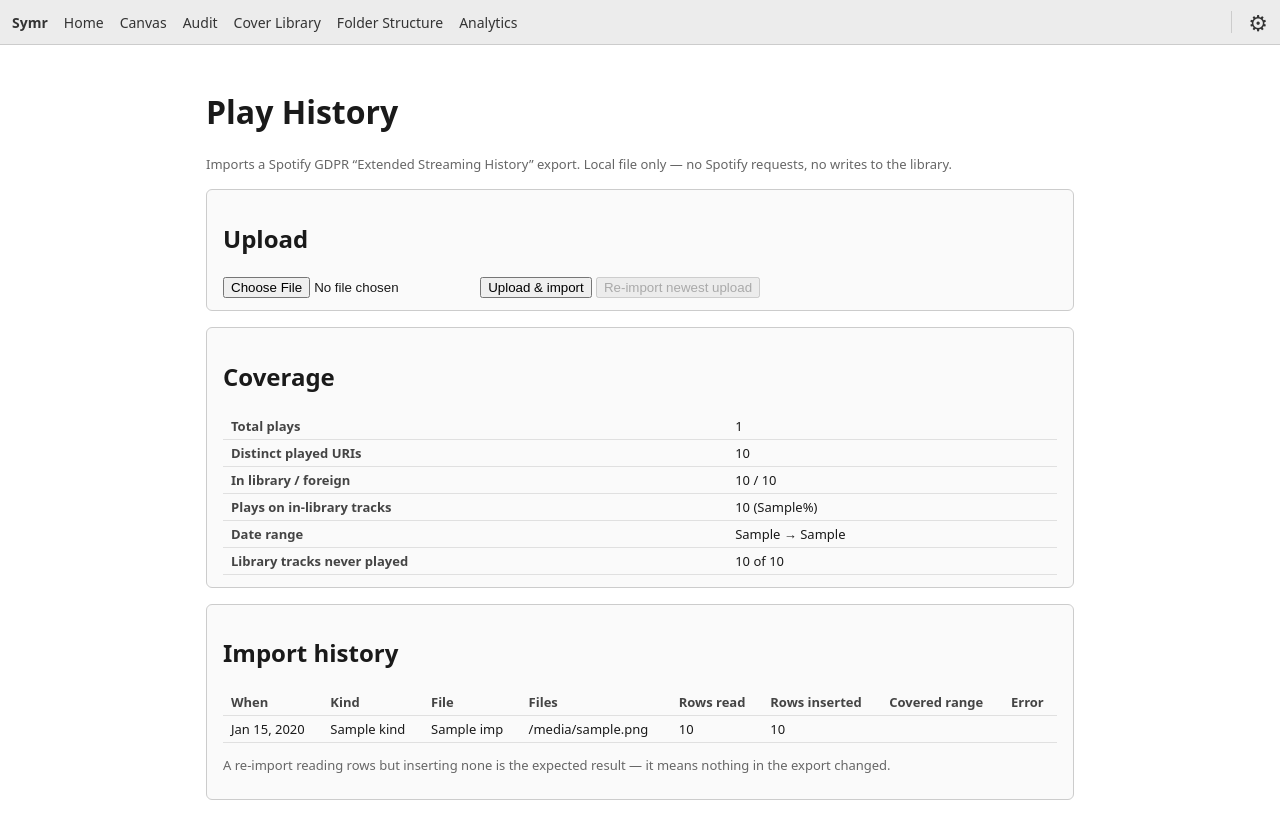
After one commit to FinnE145/Spotify-Manager, a Python web app: template templates/history_import.html in a window 1280 px wide. The commit adds this page. Run offline with Jinja, Linux system fonts and the light colour scheme; the template is opened without the code that fills it: most values are stand-ins (such as "Sample title", 1, 10 or a date in 2020).

Commit message:
Wire the play history page in at /dev/import
Upload, coverage and import-history panels, plus POST /api/history/import,
POST /api/history/reimport and GET /api/history/status. The status
endpoint returns the coverage counts alongside the run state, so the
page's poller refreshes both; every coverage query drives from track and
probes idx_play_uri, since track.uri carries no index of its own.

MAX_CONTENT_LENGTH is 150 MB against a current export of ~66 MB. Past it
Flask raises 413, which the existing HTTPException handler already
renders as JSON for /api/*.

The status payload also reports whether a snapshot pull is running, and
the page greys both buttons out while one is: the import endpoints answer
409 either way, but without this the upload only finds out after sending
the whole 66 MB body. The upload route checks the same thing before
copying the file anywhere, so a rejected import leaves no orphan folder.

Re-import targets the newest upload that actually parsed something. A
failed upload still creates its folder and its row, so without that
filter it would become the newest folder and re-import would quietly read
an empty directory instead of re-checking the last good export.

```diff
--- a/config.py
+++ b/config.py
@@ -16,6 +16,10 @@ SPOTIPY_CACHE_PATH = os.environ.get("SYMR_SPOTIPY_CACHE", ".spotipy_cache")
 APP_PORT = int(os.environ.get("SYMR_PORT", "45660"))
 APP_DEBUG = os.environ.get("SYMR_DEBUG", "0") == "1"
 
+# Upload ceiling for the streaming-history export zip (currently ~66 MB).
+# Flask raises 413 past it, which app.py's HTTPException handler renders.
+MAX_CONTENT_LENGTH = 150 * 1024 * 1024
+
 # Signs the Flask session cookie that carries the OAuth state token. A random
 # fallback works for local single-user use; set SYMR_SECRET_KEY to keep sessions
 # valid across restarts (e.g. an auth flow spanning a server restart).
--- a/static/css/style.css
+++ b/static/css/style.css
@@ -167,7 +167,8 @@ body.immersive {
 }
 
 #snapshot-progress-label button,
-#snapshot-progress-label a {
+#snapshot-progress-label a,
+#import-progress-label a {
   display: block;
   margin-top: 8px;
 }
--- /dev/null
+++ b/static/js/history_import.js
@@ -0,0 +1,180 @@
+(() => {
+  const uploadForm = document.getElementById("upload-form");
+  if (!uploadForm) return;
+
+  const fileInput = document.getElementById("history-file");
+  const uploadBtn = document.getElementById("upload-btn");
+  const reimportBtn = document.getElementById("reimport-btn");
+  const busyNote = document.getElementById("snapshot-busy-note");
+  const errorEl = document.getElementById("import-error");
+  const progressEl = document.getElementById("import-progress");
+  const progressFill = document.getElementById("import-progress-fill");
+  const progressLabel = document.getElementById("import-progress-label");
+
+  const COUNT_FIELDS = [
+    "total_plays",
+    "distinct_uris",
+    "in_library_uris",
+    "foreign_uris",
+    "in_library_plays",
+    "in_library_pct",
+    "tracks_total",
+    "tracks_never_played",
+  ];
+
+  // Tracked separately from `running` so the re-import button isn't enabled
+  // before anything has been uploaded, and a snapshot pull greys both
+  // buttons out rather than letting a ~66 MB upload end in a 409.
+  let hasUpload = !reimportBtn.disabled;
+  let snapshotRunning = false;
+  // Whether this page has actually watched a run, so a finished_at left over
+  // from an earlier import doesn't announce itself on a fresh page load.
+  let sawRunning = false;
+
+  function api(path, options) {
+    return fetch(path, options).then((r) => r.json());
+  }
+
+  function setField(name, value) {
+    document.querySelectorAll(`[data-field="${name}"]`).forEach((el) => {
+      el.textContent = typeof value === "number" ? value.toLocaleString() : value;
+    });
+  }
+
+  function setDateField(name, isoValue) {
+    document.querySelectorAll(`[data-field="${name}"]`).forEach((el) => {
+      if (isoValue) {
+        el.dataset.datetime = isoValue;
+        el.title = isoValue;
+        el.textContent = formatRelativeTime(isoValue);
+      } else {
+        delete el.dataset.datetime;
+        el.removeAttribute("title");
+        el.textContent = "—";
+      }
+    });
+  }
+
+  function setRunning(running) {
+    const blocked = running || snapshotRunning;
+    fileInput.disabled = blocked;
+    uploadBtn.disabled = blocked;
+    reimportBtn.disabled = blocked || !hasUpload;
+    busyNote.hidden = !snapshotRunning;
+    progressEl.hidden = !running;
+  }
+
+  function phaseLabel(status) {
+    if (status.phase === "extracting") return "Extracting the export zip…";
+    let label = `Parsing files: ${status.files_done}/${status.files_total}`;
+    if (status.current_file) label += ` (${status.current_file})`;
+    return `${label} — ${status.rows_read.toLocaleString()} rows read, ${status.rows_inserted.toLocaleString()} inserted`;
+  }
+
+  function showDone(status) {
+    progressLabel.hidden = false;
+    progressLabel.textContent = "";
+    errorEl.hidden = true; // the terminal state is fully described here
+
+    const summary = document.createElement("span");
+    const counts =
+      `${status.rows_read.toLocaleString()} rows read, ` +
+      `${status.rows_inserted.toLocaleString()} inserted`;
+    summary.textContent = status.error
+      ? `Import failed after ${counts}: ${status.error}`
+      : `Import finished — ${counts}.`;
+    progressLabel.appendChild(summary);
+
+    const reloadLink = document.createElement("a");
+    reloadLink.href = "#";
+    reloadLink.textContent = "Reload to see results";
+    reloadLink.addEventListener("click", (e) => {
+      e.preventDefault();
+      window.location.reload();
+    });
+    progressLabel.appendChild(reloadLink);
+  }
+
+  function poll() {
+    api("/api/history/status")
+      .then((status) => {
+        COUNT_FIELDS.forEach((name) => setField(name, status[name]));
+        setDateField("play_range_start", status.play_range_start);
+        setDateField("play_range_end", status.play_range_end);
+
+        snapshotRunning = Boolean(status.snapshot_running);
+        if (status.running) sawRunning = true;
+        setRunning(status.running);
+
+        if (status.running) {
+          progressLabel.hidden = false;
+          progressLabel.textContent = phaseLabel(status);
+          const pct = status.files_total
+            ? Math.round((status.files_done / status.files_total) * 100)
+            : 0;
+          progressFill.style.width = `${pct}%`;
+        } else if (status.finished_at && sawRunning) {
+          showDone(status);
+          sawRunning = false;
+        }
+
+        // Keep polling while a snapshot pull holds the lock, so the buttons
+        // come back on their own once it finishes.
+        if (status.running || snapshotRunning) setTimeout(poll, 1000);
+      })
+      .catch(() => {
+        // Transient failure (e.g. dev server restart mid-import) — keep going.
+        setTimeout(poll, 1000);
+      });
+  }
+
+  function started(data) {
+    if (data.error) {
+      errorEl.hidden = false;
+      errorEl.textContent = data.detail || data.error;
+      progressLabel.hidden = true;
+      setRunning(false);
+      return;
+    }
+    sawRunning = true;
+    setRunning(true);
+    poll();
+  }
+
+  function failed(e) {
+    errorEl.hidden = false;
+    errorEl.textContent = `Request failed: ${e}. The dev server may have restarted — try again.`;
+    setRunning(false);
+  }
+
+  uploadForm.addEventListener("submit", (e) => {
+    e.preventDefault();
+    if (!fileInput.files.length) {
+      errorEl.hidden = false;
+      errorEl.textContent = "Choose the export .zip first.";
+      return;
+    }
+    errorEl.hidden = true;
+    progressLabel.hidden = false;
+    progressLabel.textContent = "Uploading…";
+    setRunning(true);
+
+    const body = new FormData();
+    body.append("file", fileInput.files[0]);
+    api("/api/history/import", { method: "POST", body })
+      .then((data) => {
+        hasUpload = hasUpload || !data.error;
+        started(data);
+      })
+      .catch(failed);
+  });
+
+  reimportBtn.addEventListener("click", () => {
+    errorEl.hidden = true;
+    api("/api/history/reimport", { method: "POST" }).then(started).catch(failed);
+  });
+
+  // Pick up a run already going (a page reload mid-import), and learn on load
+  // whether a snapshot pull is currently blocking imports.
+  poll();
+})();
--- a/templates/dev.html
+++ b/templates/dev.html
@@ -20,6 +20,10 @@
       <a href="{{ url_for('dev_artists') }}">Artists</a>
       — merge Spotify's duplicate artist ids so detection and artist totals don't split.
     </li>
+    <li>
+      <a href="{{ url_for('dev_import') }}">Play History</a>
+      — import a Spotify streaming-history export and check its coverage.
+    </li>
   </ul>
 </main>
 {% endblock %}
--- /dev/null
+++ b/templates/history_import.html
@@ -0,0 +1,121 @@
+{% extends "base.html" %}
+{% from "_macros.html" import datetime_span %}
+
+{% block title %}Symr — Play History{% endblock %}
+
+{% block content %}
+<main class="page">
+  <h1>Play History</h1>
+  <p class="meta">
+    Imports a Spotify GDPR &ldquo;Extended Streaming History&rdquo; export. Local file only —
+    no Spotify requests, no writes to the library.
+  </p>
+
+  <section class="panel">
+    <h2>Upload</h2>
+    <form id="upload-form">
+      <input type="file" id="history-file" name="file" accept=".zip,application/zip">
+      <button id="upload-btn" type="submit">Upload &amp; import</button>
+      <button id="reimport-btn" type="button" {{ 'disabled' if not has_upload }}>
+        Re-import newest upload
+      </button>
+    </form>
+    <p id="snapshot-busy-note" class="meta" hidden>A snapshot pull is running — imports wait for it.</p>
+    <div id="import-progress" class="progress-bar" hidden>
+      <div id="import-progress-fill" class="progress-bar-fill"></div>
+    </div>
+    <p id="import-progress-label" class="meta" hidden></p>
+    <p id="import-error" class="error" hidden></p>
+  </section>
+
+  <section class="panel">
+    <h2>Coverage</h2>
+    <table class="data-table">
+      <tbody>
+        <tr>
+          <th>Total plays</th>
+          <td><span data-field="total_plays">{{ "{:,}".format(coverage.total_plays) }}</span></td>
+        </tr>
+        <tr>
+          <th>Distinct played URIs</th>
+          <td><span data-field="distinct_uris">{{ "{:,}".format(coverage.distinct_uris) }}</span></td>
+        </tr>
+        <tr>
+          <th>In library / foreign</th>
+          <td>
+            <span data-field="in_library_uris">{{ "{:,}".format(coverage.in_library_uris) }}</span> /
+            <span data-field="foreign_uris">{{ "{:,}".format(coverage.foreign_uris) }}</span>
+          </td>
+        </tr>
+        <tr>
+          <th>Plays on in-library tracks</th>
+          <td>
+            <span data-field="in_library_plays">{{ "{:,}".format(coverage.in_library_plays) }}</span>
+            (<span data-field="in_library_pct">{{ coverage.in_library_pct }}</span>%)
+          </td>
+        </tr>
+        <tr>
+          <th>Date range</th>
+          <td>
+            <span data-field="play_range_start" {% if coverage.play_range_start %}data-datetime="{{ coverage.play_range_start }}"{% endif %}>{{ coverage.play_range_start or "—" }}</span>
+            →
+            <span data-field="play_range_end" {% if coverage.play_range_end %}data-datetime="{{ coverage.play_range_end }}"{% endif %}>{{ coverage.play_range_end or "—" }}</span>
+          </td>
+        </tr>
+        <tr>
+          <th>Library tracks never played</th>
+          <td>
+            <span data-field="tracks_never_played">{{ "{:,}".format(coverage.tracks_never_played) }}</span>
+            of <span data-field="tracks_total">{{ "{:,}".format(coverage.tracks_total) }}</span>
+          </td>
+        </tr>
+      </tbody>
+    </table>
+  </section>
+
+  <section class="panel">
+    <h2>Import history</h2>
+    {% if imports %}
+    <table class="data-table">
+      <thead>
+        <tr>
+          <th>When</th>
+          <th>Kind</th>
+          <th>File</th>
+          <th>Files</th>
+          <th>Rows read</th>
+          <th>Rows inserted</th>
+          <th>Covered range</th>
+          <th>Error</th>
+        </tr>
+      </thead>
+      <tbody>
+        {% for imp in imports %}
+        <tr>
+          <td>{{ datetime_span(imp.uploaded_at) }}</td>
+          <td>{{ imp.kind }}</td>
+          <td>{{ imp.original_name or "" }}</td>
+          <td>{{ imp.files_parsed if imp.files_parsed is not none else "" }}</td>
+          <td>{{ "{:,}".format(imp.rows_read) if imp.rows_read is not none else "" }}</td>
+          <td>{{ "{:,}".format(imp.rows_inserted) if imp.rows_inserted is not none else "" }}</td>
+          <td>
+            {%- if imp.range_start -%}
+            {{ datetime_span(imp.range_start) }} → {{ datetime_span(imp.range_end) }}
+            {%- endif -%}
+          </td>
+          <td class="error">{{ imp.error or "" }}</td>
+        </tr>
+        {% endfor %}
+      </tbody>
+    </table>
+    <p class="meta">
+      A re-import reading rows but inserting none is the expected result — it means nothing
+      in the export changed.
+    </p>
+    {% else %}
+    <p class="empty">Nothing imported yet — upload an export zip.</p>
+    {% endif %}
+  </section>
+</main>
+<script src="{{ url_for('static', filename='js/history_import.js') }}"></script>
+{% endblock %}
```
Also changed, not shown: app.py (+52 -1 lines).
